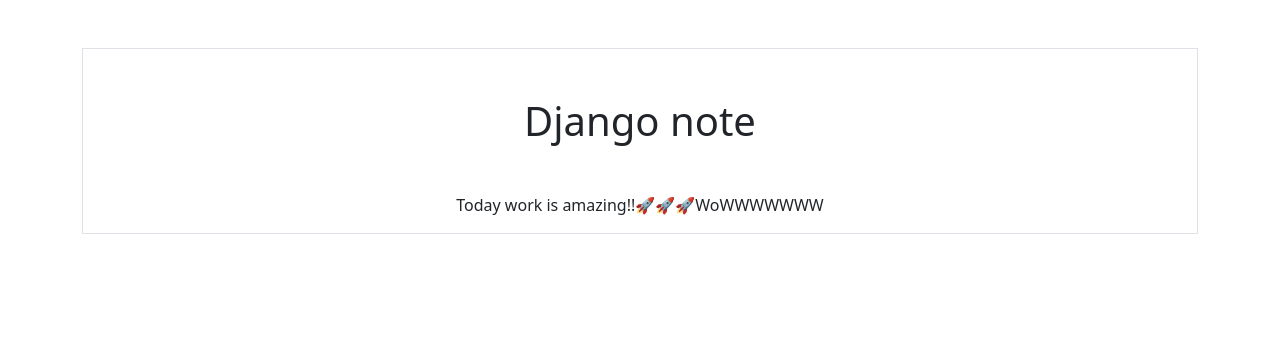
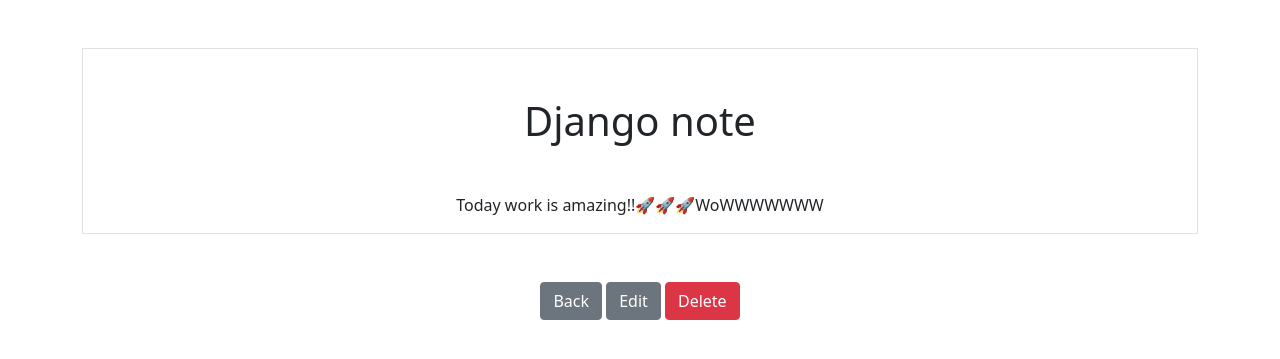
Before and after one commit to knox-sd/CodeWhisperX_Smartnotes, a Django app: page /smart/notes/1 in a window 1280 px wide. Shown: the top 359 px of the page. Run offline with Django 5.2, Linux system fonts and the light colour scheme; data comes from the database, SQL or seed files in the repository; both versions use the stored data as it was after the commit.

Commit message:
update edit, cancel, delete action on notes

```diff
--- a/home/templates/home/welcome.html
+++ b/home/templates/home/welcome.html
@@ -3,7 +3,7 @@
 {% block content %}
     <h1>Welcome to CodeWhisperX!</h1>
     <p> Today is {{today}} </p>
-    <a href = "{% url 'notes.list' %}" class = "btn btn-primary"> Check out these smart notes! </a>
+    <a href = "{% url 'notes.list' %}" class = "btn btn-primary"> Check out latest smart notes! </a>
 
 {% endblock %}
 
--- a/notes/templates/notes/notes_detail.html
+++ b/notes/templates/notes/notes_detail.html
@@ -6,11 +6,14 @@
     <p>{{note.text}}</p>
 </div>
 
+<a href = "{% url 'notes.list'%}" class="btn btn-secondary my-5">Back</a>
+<a href = "{% url 'notes.update' pk=note.id %}" class="btn btn-secondary">Edit</a>
+<a href = "{% url 'notes.delete' pk=note.id %}" class="btn btn-danger">Delete</a>
+
 {% endblock %}
 
 {% comment %}
 <html>
     <h1> {{note.title}}</h>
-
     <p>{{note.text}}</p>
 </html> {% endcomment %}
--- a/notes/templates/notes/notes_form.html
+++ b/notes/templates/notes/notes_form.html
@@ -2,7 +2,8 @@
 
 {% block content %}
 
-<form action = "{% url 'notes.new' %}" method = 'POST'>{% csrf_token %}
+{% comment %} <form action = "{% url 'notes.new' %}" method = 'POST'>{% csrf_token %} {% endcomment %}
+<form method = 'POST'>{% csrf_token %}
     {{ form.as_p }}
     <button type="submit" class="btn btn-primary my-5">Submit</button>
 </form>
@@ -12,5 +13,6 @@
     {{form.errors.title.as_text}}
 </div>
 {% endif %}
+<a href = "{% url 'notes.list'%}" class="btn btn-secondary">Cancel</a>
 
 {% endblock %}
--- a/notes/urls.py
+++ b/notes/urls.py
@@ -5,6 +5,8 @@
 urlpatterns = [
     path('notes', views.NoteListView.as_view(), name="notes.list"),
     path('notes/<int:pk>', views.NoteDetailsView.as_view(), name="notes.detail"),
+    path('notes/<int:pk>/edit', views.NoteUpdateView.as_view(), name="notes.update"),
+    path('notes/<int:pk>/delete', views.NoteDeleteView.as_view(), name="notes.delete"),
     path('notes/new',views.NoteCreateView.as_view(), name = "notes.new"), #CRUD
 
     # path('notes', views.list),
--- a/notes/views.py
+++ b/notes/views.py
@@ -1,11 +1,23 @@
 from django.shortcuts import render
 from django.http import Http404 #if the page not found or page doesn't exist
-from django.views.generic import CreateView, DetailView, ListView
+from django.views.generic import CreateView, DetailView, ListView, UpdateView
+from django.views.generic.edit import DeleteView
 
 from .forms import NotesForm
 from .models import Notes
 
 # Class base view
+class NoteDeleteView(DeleteView):
+    model = Notes
+    success_url = '/smart/notes'
+    template_name = 'notes/notes_delete.html' #after adding templete only delete will work
+
+class NoteUpdateView(UpdateView):
+    model = Notes
+    success_url = '/smart/notes'
+    form_class = NotesForm #add forms
+
+
 class NoteCreateView(CreateView): #Apply CRUD
     model = Notes
     # fields = ['title', 'text']
```
Also changed, not shown: notes/templates/notes/notes_delete.html (added, +13 -0 lines), db.sqlite3.
